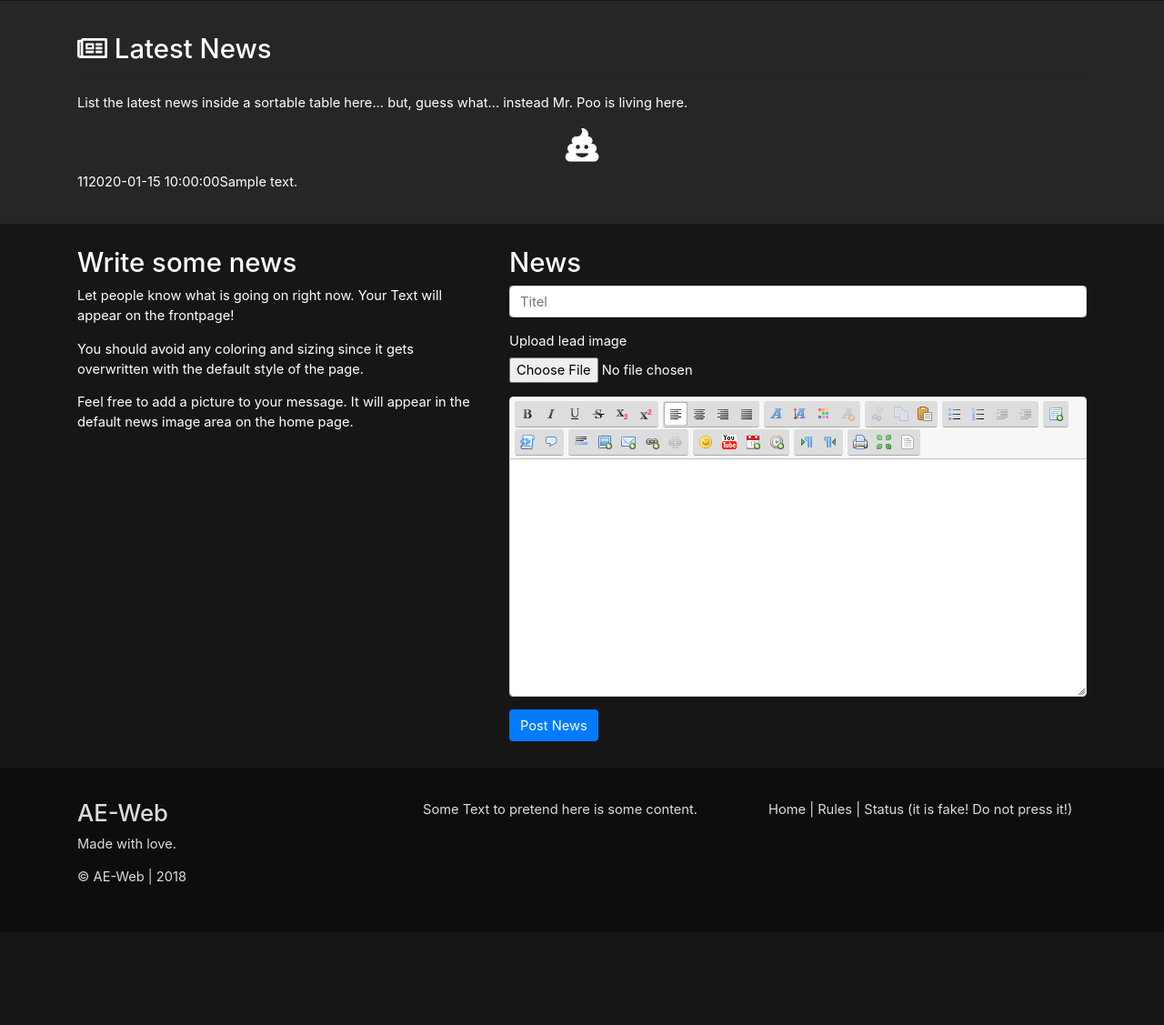
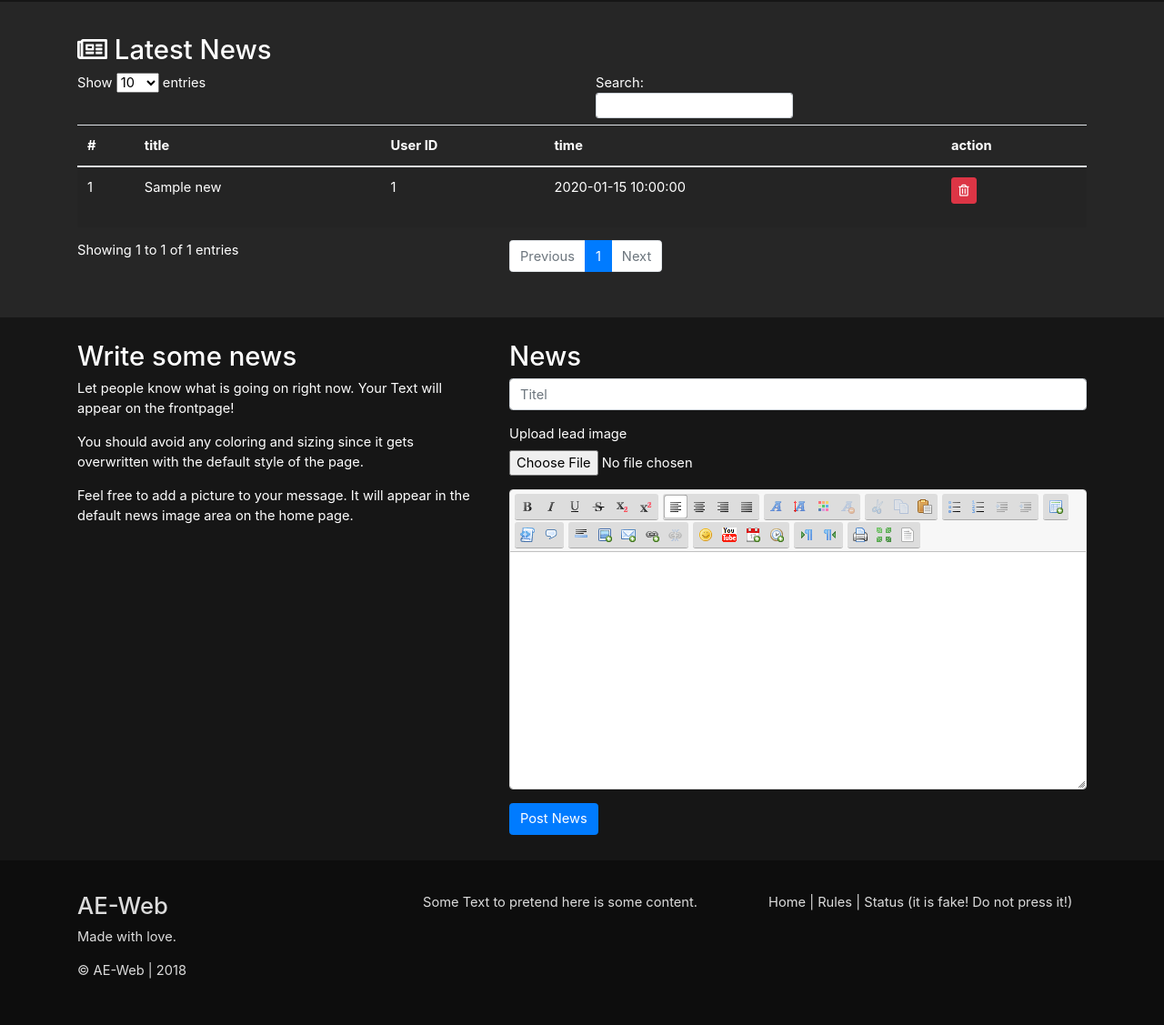
Before and after one commit to AscEmu/AEweb, a PHP site: page /admin/news in a window 1280 px wide. Shown: the part 110-1237 px from the top of the page at 91% size. Before the commit the page ends 1083 px from the top, so only its background shows below. Run offline with PHP 8.4, Linux system fonts and the light colour scheme; tables that the repository leaves empty hold one stand-in row (values such as "Sample post"); some libraries are stand-ins or nearby versions.

Commit message:
Load news from db. * added sortable tables * create/delete news * some error messages (not final)

```diff
--- a/content/header.cont.php
+++ b/content/header.cont.php
@@ -121,6 +121,8 @@
 <script src="https://code.jquery.com/jquery-3.3.1.slim.min.js" integrity="sha384-q8i/X+965DzO0rT7abK41JStQIAqVgRVzpbzo5smXKp4YfRvH+8abtTE1Pi6jizo" crossorigin="anonymous"></script>
 <script src="https://cdnjs.cloudflare.com/ajax/libs/popper.js/1.14.3/umd/popper.min.js" integrity="sha384-ZMP7rVo3mIykV+2+9J3UJ46jBk0WLaUAdn689aCwoqbBJiSnjAK/l8WvCWPIPm49" crossorigin="anonymous"></script>
 <script src="https://stackpath.bootstrapcdn.com/bootstrap/4.1.2/js/bootstrap.min.js" integrity="sha384-o+RDsa0aLu++PJvFqy8fFScvbHFLtbvScb8AjopnFD+iEQ7wo/CG0xlczd+2O/em" crossorigin="anonymous"></script>
+<script src="https://cdn.datatables.net/1.10.19/js/jquery.dataTables.min.js"></script>
+<script src="https://cdn.datatables.net/1.10.19/js/dataTables.bootstrap4.min.js"></script>
 
     <!-- Include the default theme -->
 <link rel="stylesheet" href="<?php echo Config\Hosting::baseURL ?>include/sceditor-2.1.3/minified/themes/default.min.css" />
--- a/include/webDB.inc.php
+++ b/include/webDB.inc.php
@@ -40,8 +40,20 @@ class WebDB extends Database
     // news
     function getAllNewsFromDB()
     {
-        $query = "SELECT id, userId, time, text image FROM news";
+        $query = "SELECT id, userId, title, time, text, image FROM news";
         $result = mysqli_query($this->connection, $query);
         return $result;
     }
+
+    function addNewsToDB($userId, $title, $text)
+    {
+        $query = "INSERT INTO news(userId, title, time, text, image) VALUES($userId, '$title', NOW(), '$text', '')";
+        return mysqli_query($this->connection, $query);
+    }
+
+    function deleteNewsById($id)
+    {
+        $query = "DELETE FROM news WHERE id = '$id'";
+        return mysqli_query($this->connection, $query);
+    }
 }
--- a/pages/admin/news.page.php
+++ b/pages/admin/news.page.php
@@ -1,7 +1,60 @@
 
 <?php include 'content/header.cont.php'; ?>
 
+<div class="container">
+    <div class="row">
+        <div class="col-lg-12">
 <?php
+
+// create news
+if (isset($_POST['createNews']))
+{
+    $userId = $_POST['userId'];
+    $title = $_POST['title'];
+    $text = $_POST['text'];
+
+    $newsQuery = $webDB->addNewsToDB($userId, $title, $text);
+    if (!$newsQuery)
+    {
+        echo '<div class="alert alert-danger alert-dismissible">
+                <a href="#" class="close" data-dismiss="alert" aria-label="close">&times;</a>
+              <strong>Error!</strong> News not created in database.
+            </div>';
+    }
+    else
+    {
+        echo '<div class="alert alert-success alert-dismissible">
+                <a href="#" class="close" data-dismiss="alert" aria-label="close">&times;</a>
+              <strong>Success!</strong> News created in database.
+            </div>';
+    }
+}
+
+// change news
+
+// delete news
+if (isset($_POST['deleteNews']))
+{
+    $newsId = $_POST['id'];
+
+    $newsQuery = $webDB->deleteNewsById($newsId);
+    if (!$newsQuery)
+    {
+        echo '<div class="alert alert-danger alert-dismissible">
+                <a href="#" class="close" data-dismiss="alert" aria-label="close">&times;</a>
+              <strong>Error!</strong> News not deleted from database.
+            </div>';
+    }
+    else
+    {
+        echo '<div class="alert alert-success alert-dismissible">
+                <a href="#" class="close" data-dismiss="alert" aria-label="close">&times;</a>
+              <strong>Success!</strong> News deleted from database.
+            </div>';
+    }
+}
+
+// get news from db
 $news = $webDB->getAllNewsFromDB();
 while($row = $news->fetch_array())
 {
@@ -10,24 +63,49 @@ while($row = $news->fetch_array())
 
 ?>
 
+        </div>
+    </div>
+</div>
+
 <div class="main">
     <div class="container">
         <div class="row">
             <div class="col-lg-12">
                 <h2><i class="far fa-newspaper"></i> Latest News</h2>
-                <hr>
-                <p>List the latest news inside a sortable table here... but, guess what... instead Mr. Poo is living here.</p>
-                <h1 align="center"><i class="fas fa-poo"></i></h1>
-                <?php
-                    foreach($rows as $row)
-                    {
-                        echo $row["id"];
-                        echo $row["userId"];
-                        echo $row["time"];
-                        echo isset($row["text"]) ? $row["text"] : "";
-                        echo $row["image"];
-                    }
-                ?>
+                <table id="news-list" class="table table-striped" style="width:100%">
+                    <thead>
+                        <tr>
+                            <th>#</th>
+                            <th>title</th>
+                            <th>User ID</th>
+                            <th>time</th>
+                            <th>action</th>
+                        </tr>
+                    </thead>
+                    <tbody>
+                            <?php
+                                foreach($rows as $row)
+                                {
+                                    $text = isset($row["text"]) ? $row["text"] : "";
+                                    echo '<tr>';
+                                    echo     '<td>'.$row["id"].'</td>';
+                                    echo     '<td>'.$row["title"].'</td>';
+                                    echo     '<td>'.$row["userId"].'</td>';
+                                    echo     '<td>'.$row["time"].'</td>';
+                                    echo     '<td>';
+                                    echo     '<form method="post" action="/admin/news" autocomplete="off">
+                                                <input type="hidden" name="id" value="'.$row["id"].'">
+                                                <div class="form-group">
+                                                    <button type="submit" class="btn btn-danger btn-sm" name="deleteNews"><i class="far fa-trash-alt"></i></button>
+                                                </div>
+                                            </form>';
+                                    echo     '</td>';
+                                    echo '</tr>';
+                                }
+                            ?>
+
+                    </tbody>
+                </table>
             </div>
         </div>
     </div>
@@ -43,21 +121,21 @@ while($row = $news->fetch_array())
             </div>
             <div class="col-md-7">
                 <h2> News</h2>
-                <form>
-                    <input type="hidden" iname="actionType" value="1">
+                <form method="post" action="/admin/news" autocomplete="off">
+                    <input type="hidden" name="actionType" value="1">
                     <input type="hidden" name="userId" value="<?php echo Session::get('userid') ?>">
                     <div class="form-group">
-                        <input type="text" class="form-control" id="titel" placeholder="Titel">
+                        <input type="text" class="form-control" id="titel" name="title" placeholder="Titel">
                     </div>
                     <div class="form-group">
                         <label for="upload">Upload lead image</label>
                         <input type="file" class="form-control-file" id="upload">
                     </div>
                     <div class="form-group">
-                        <textarea class="form-control" id="text" rows="15" placeholder="Message"></textarea>
+                        <textarea class="form-control" id="text" name="text" rows="15"></textarea>
                     </div>
                     <div class="form-group">
-                        <button type="submit" class="btn btn-primary">Post News</button>
+                        <button type="submit" class="btn btn-primary" name="createNews">Post News</button>
                     </div>
                 </form>
             </div>
@@ -65,4 +143,10 @@ while($row = $news->fetch_array())
     </div>
 </div>
 
+<script>
+$(document).ready(function() {
+    $('#news-list').DataTable();
+} );
+</script>
+
 <?php include 'content/footer.cont.php'; ?>
```
